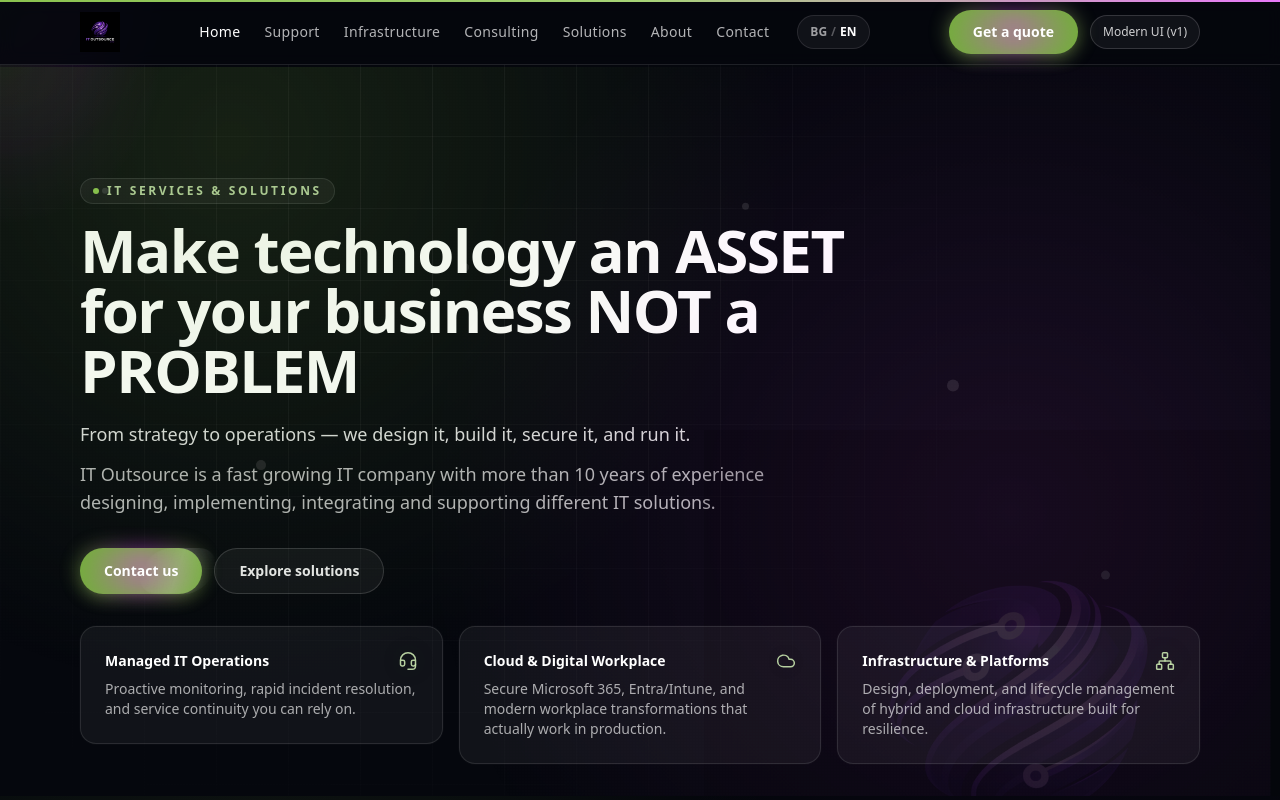
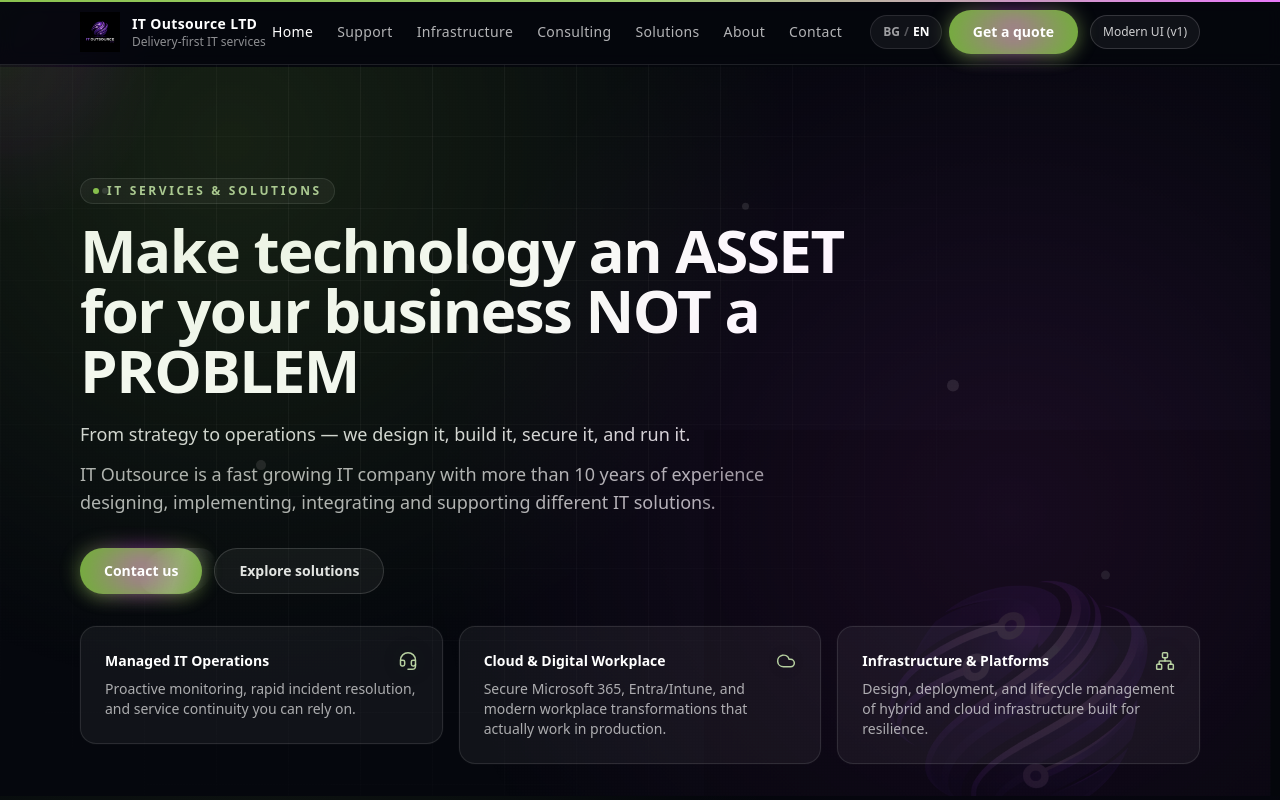
Before and after one commit to gushterovstefan/itosite, a React (Vite) app in the folder website/: page / in a window 1280 px wide. Shown: the top 800 px of the page. Built offline with nearby package versions, Linux system fonts and the light colour scheme.

Commit message:
Keep global spotlight out of navbar + restore IT Outsource LTD brand text

```diff
--- a/website/src/components/Navbar.jsx
+++ b/website/src/components/Navbar.jsx
@@ -55,6 +55,10 @@ export default function Navbar() {
       <div className="mx-auto flex h-16 max-w-6xl items-center justify-between px-4">
         <Link to="/" className="flex items-center gap-3" onClick={() => setOpen(false)}>
           <img src={logo} alt="IT Outsource Ltd." className="h-10 w-auto" loading="eager" />
+          <div className="hidden leading-tight md:block">
+            <div className="text-sm font-semibold tracking-wide text-white">IT Outsource LTD</div>
+            <div className="text-xs text-white/55">Delivery-first IT services</div>
+          </div>
         </Link>
 
         <nav className="hidden items-center gap-6 md:flex">
--- a/website/src/components/SiteLayout.jsx
+++ b/website/src/components/SiteLayout.jsx
@@ -6,11 +6,11 @@ import Footer from './Footer.jsx'
 export default function SiteLayout() {
   return (
     <div className="relative min-h-dvh overflow-hidden">
-      {/* global subtle spotlight */}
-      <Spotlight className="opacity-40" />
-
       <Navbar />
       <main className="relative pt-16">
+        {/* global subtle spotlight (kept out of the navbar area) */}
+        <Spotlight className="opacity-40" />
+
         <Outlet />
       </main>
       <Footer />
```
